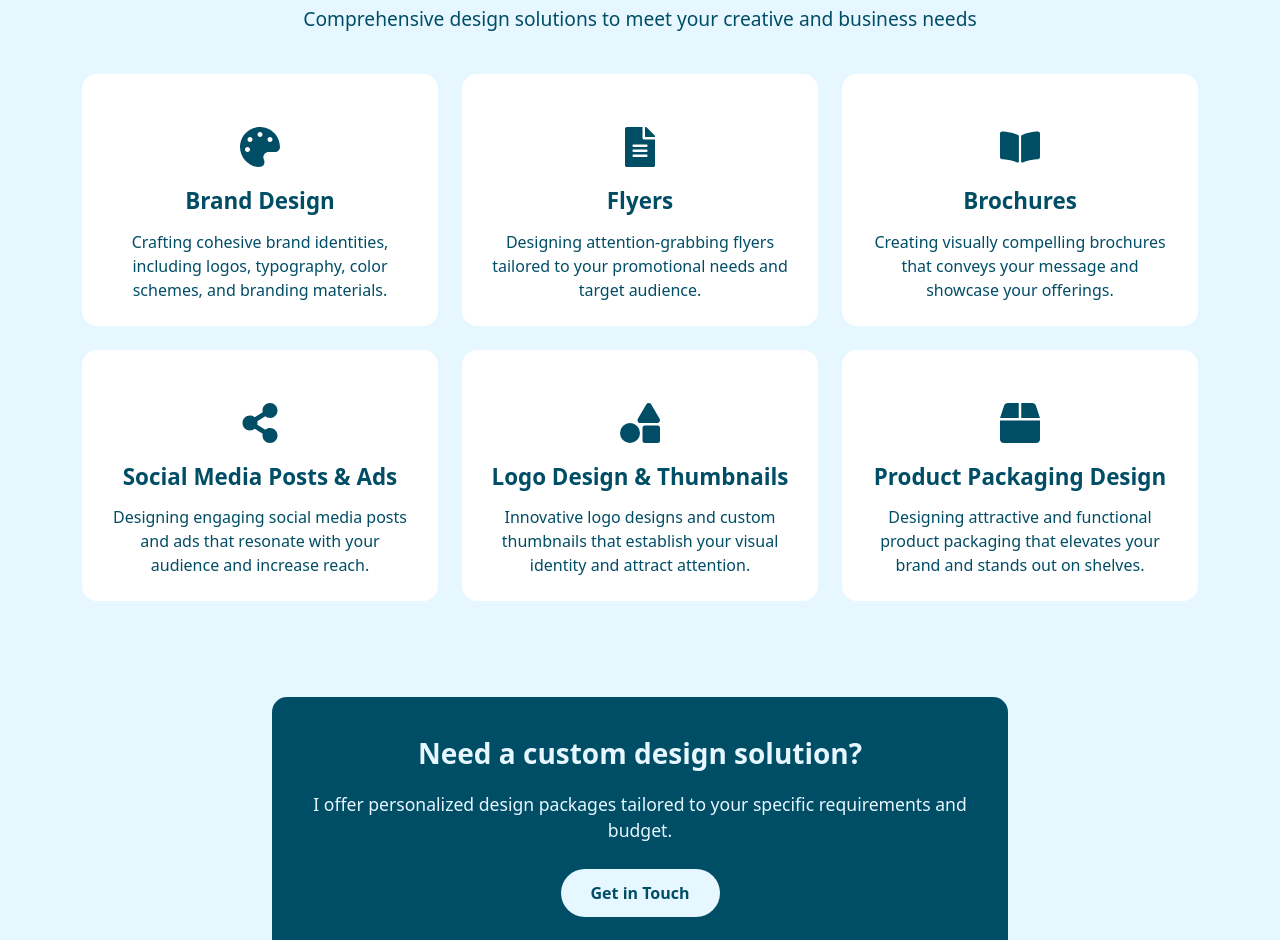
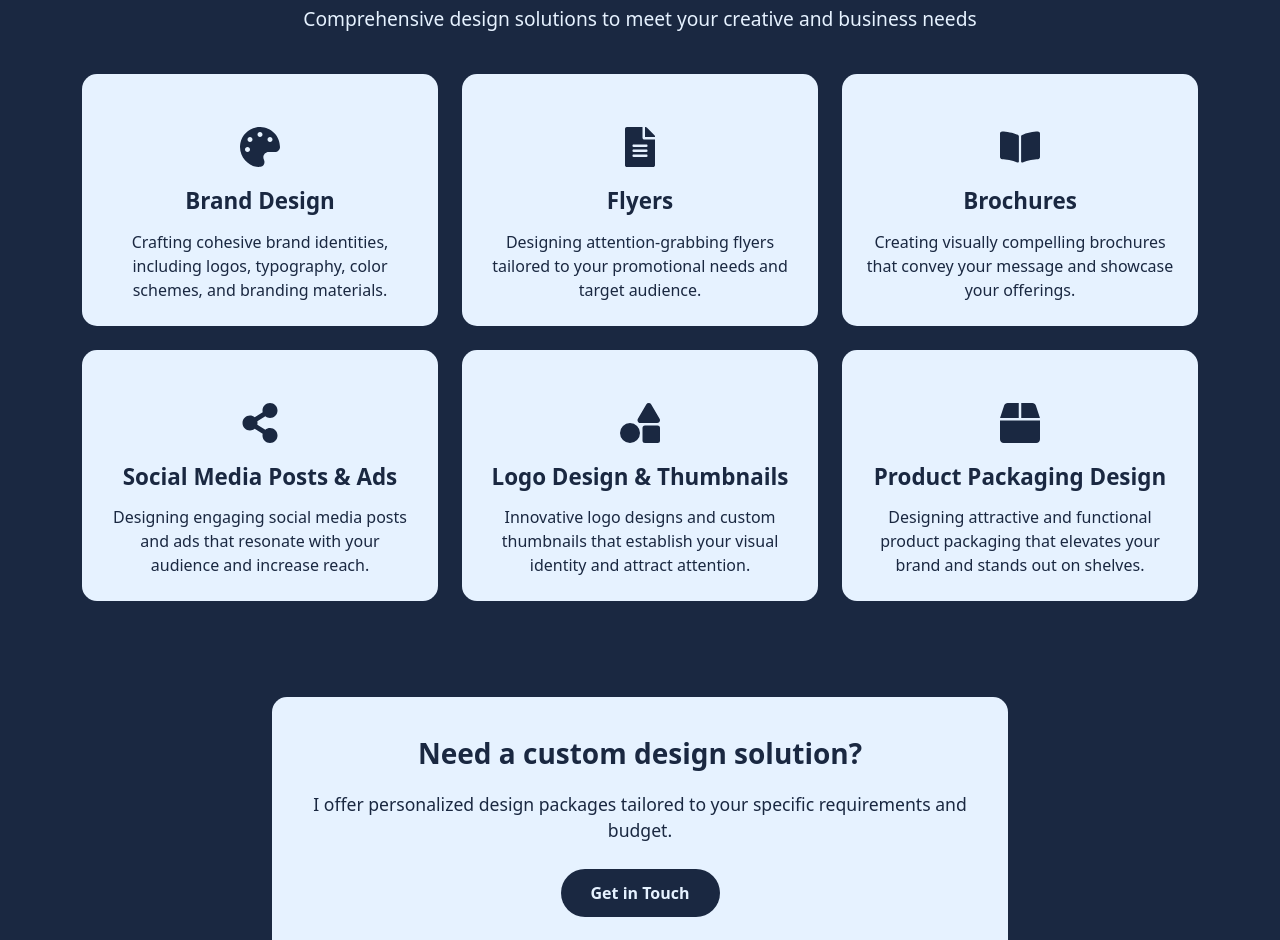
Before and after one commit to NoxiousTorpedo2230/bhuvi-freelance-designer-portfolio, a React (Create React App) app: page / in a window 1280 px wide. Shown: the part 2451-3391 px from the top of the page. Built offline with nearby package versions, Linux system fonts and the light colour scheme.

Commit message:
Service.js

```diff
--- a/src/Components/Main/Service.js
+++ b/src/Components/Main/Service.js
@@ -1,7 +1,7 @@
 import React from "react";
 import { Container, Row, Col, Card } from "react-bootstrap";
 import { motion } from "framer-motion";
-import {  FaPalette, FaFileAlt, FaBookOpen, FaShareAlt,FaShapes ,FaBox} from "react-icons/fa";
+import { FaPalette, FaFileAlt, FaBookOpen, FaShareAlt, FaShapes, FaBox } from "react-icons/fa";
 import ObserverWrapper from "./ObserverWrapper";
 
 const Service = () => {
@@ -16,33 +16,33 @@ const Service = () => {
     {
       icon: <FaPalette />,
       title: "Brand Design",
-      description: "Crafting cohesive brand identities, including logos, typography, color schemes, and branding materials."
+      description: "Crafting cohesive brand identities, including logos, typography, color schemes, and branding materials.",
     },
     {
-      icon: <FaFileAlt />, // Represents documents for Flyers
+      icon: <FaFileAlt />,
       title: "Flyers",
-      description: "Designing attention-grabbing flyers tailored to your promotional needs and target audience."
+      description: "Designing attention-grabbing flyers tailored to your promotional needs and target audience.",
     },
     {
-      icon: <FaBookOpen />, // Represents brochures and catalogs
+      icon: <FaBookOpen />,
       title: "Brochures",
-      description: "Creating visually compelling brochures that conveys your message and showcase your offerings."
+      description: "Creating visually compelling brochures that convey your message and showcase your offerings.",
     },
     {
-      icon: <FaShareAlt />, // Represents social media sharing
+      icon: <FaShareAlt />,
       title: "Social Media Posts & Ads",
-      description: "Designing engaging social media posts and ads that resonate with your audience and increase reach."
+      description: "Designing engaging social media posts and ads that resonate with your audience and increase reach.",
     },
     {
-      icon: <FaShapes />, // Represents design and thumbnails
+      icon: <FaShapes />,
       title: "Logo Design & Thumbnails",
-      description: "Innovative logo designs and custom thumbnails that establish your visual identity and attract attention."
+      description: "Innovative logo designs and custom thumbnails that establish your visual identity and attract attention.",
     },
     {
-      icon: <FaBox />, // Represents packaging for Product Packaging Design
+      icon: <FaBox />,
       title: "Product Packaging Design",
-      description: "Designing attractive and functional product packaging that elevates your brand and stands out on shelves."
-    }
+      description: "Designing attractive and functional product packaging that elevates your brand and stands out on shelves.",
+    },
   ];
 
   return (
@@ -50,10 +50,10 @@ const Service = () => {
       <div
         id="services"
         style={{
-          backgroundColor: "#e6f7ff",
-          color: "#004d66",
+          backgroundColor: "#1A2841",
+          color: "#E6F2FF",
           minHeight: "100vh",
-          padding: "80px 0"
+          padding: "80px 0",
         }}
       >
         <Container>
@@ -61,19 +61,26 @@ const Service = () => {
             variants={fadeInAnimation}
             style={{
               textAlign: "center",
-              marginBottom: "40px"
+              marginBottom: "40px",
             }}
           >
             <h1
               style={{
                 fontSize: "3rem",
                 fontWeight: "bold",
-                color: "#004d66"
+                color: "#E6F2FF",
               }}
             >
               My Services
             </h1>
-            <p style={{ fontSize: "1.2rem", maxWidth: "800px", margin: "0 auto", color: "#004d66" }}>
+            <p
+              style={{
+                fontSize: "1.2rem",
+                maxWidth: "800px",
+                margin: "0 auto",
+                color: "#E6F2FF",
+              }}
+            >
               Comprehensive design solutions to meet your creative and business needs
             </p>
           </motion.div>
@@ -85,7 +92,7 @@ const Service = () => {
                   variants={fadeInAnimation}
                   whileHover={{
                     y: -10,
-                    boxShadow: "0 10px 20px rgba(0, 77, 102, 0.15)"
+                    boxShadow: "0 10px 20px rgba(230, 242, 255, 0.15)",
                   }}
                 >
                   <Card
@@ -94,17 +101,17 @@ const Service = () => {
                       borderRadius: "15px",
                       overflow: "hidden",
                       height: "100%",
-                      backgroundColor: "#fff",
-                      transition: "all 0.3s ease"
+                      backgroundColor: "#E6F2FF",
+                      transition: "all 0.3s ease",
                     }}
                   >
                     <Card.Body className="text-center p-4">
                       <div
                         style={{
                           fontSize: "2.5rem",
-                          color: "#004d66",
+                          color: "#1A2841",
                           margin: "15px 0",
-                          transition: "transform 0.3s ease"
+                          transition: "transform 0.3s ease",
                         }}
                       >
                         {service.icon}
@@ -113,13 +120,13 @@ const Service = () => {
                         style={{
                           fontSize: "1.4rem",
                           fontWeight: "600",
-                          color: "#004d66",
-                          marginBottom: "15px"
+                          color: "#1A2841",
+                          marginBottom: "15px",
                         }}
                       >
                         {service.title}
                       </Card.Title>
-                      <Card.Text style={{ color: "#004d66" }}>
+                      <Card.Text style={{ color: "#1A2841" }}>
                         {service.description}
                       </Card.Text>
                     </Card.Body>
@@ -134,11 +141,11 @@ const Service = () => {
               <motion.div
                 variants={fadeInAnimation}
                 style={{
-                  backgroundColor: "#004d66",
+                  backgroundColor: "#E6F2FF",
                   padding: "40px",
                   borderRadius: "15px",
                   textAlign: "center",
-                  color: "#e6f7ff"
+                  color: "#1A2841",
                 }}
               >
                 <h3 style={{ fontWeight: "600", marginBottom: "20px" }}>
@@ -152,14 +159,14 @@ const Service = () => {
                   whileHover={{ scale: 1.05 }}
                   style={{
                     display: "inline-block",
-                    backgroundColor: "#e6f7ff",
-                    color: "#004d66",
+                    backgroundColor: "#1A2841",
+                    color: "#E6F2FF",
                     padding: "12px 30px",
                     borderRadius: "50px",
                     textDecoration: "none",
                     fontWeight: "600",
                     fontSize: "1rem",
-                    transition: "all 0.3s ease"
+                    transition: "all 0.3s ease",
                   }}
                 >
                   Get in Touch
```
